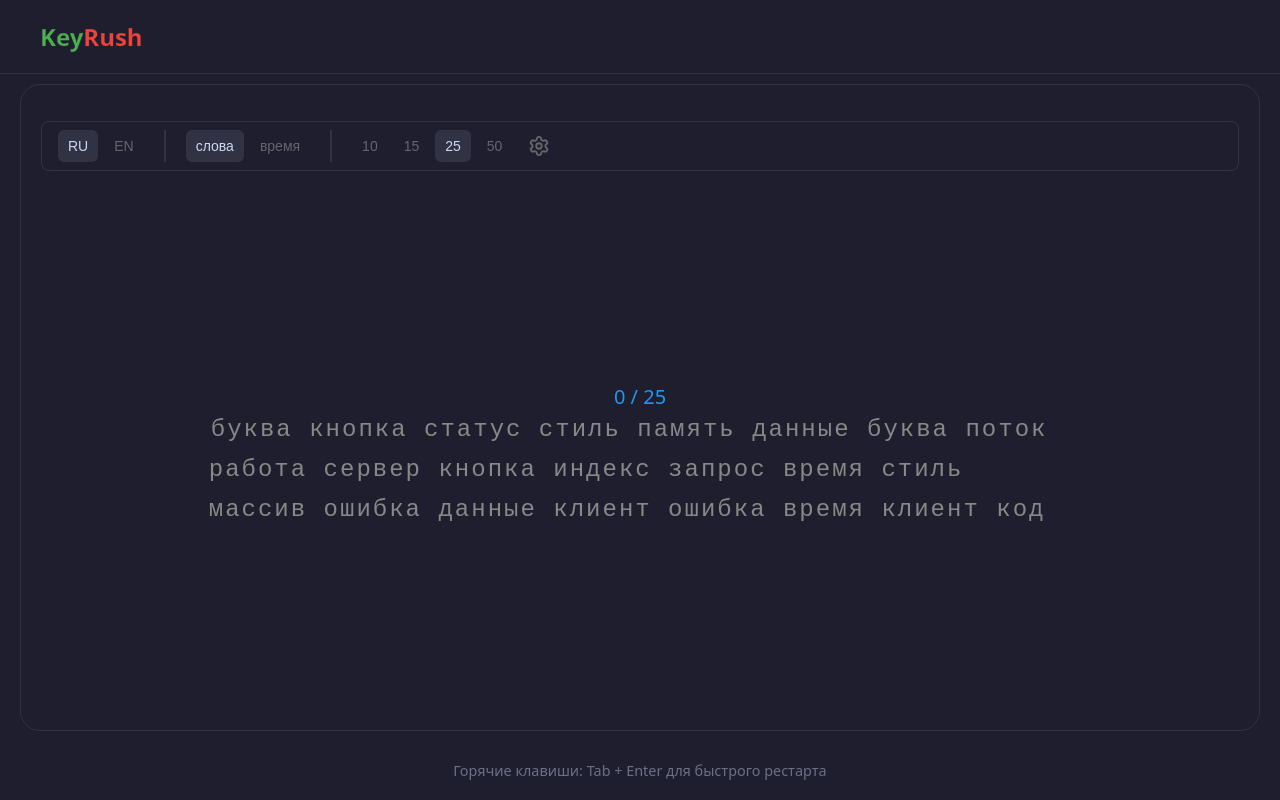
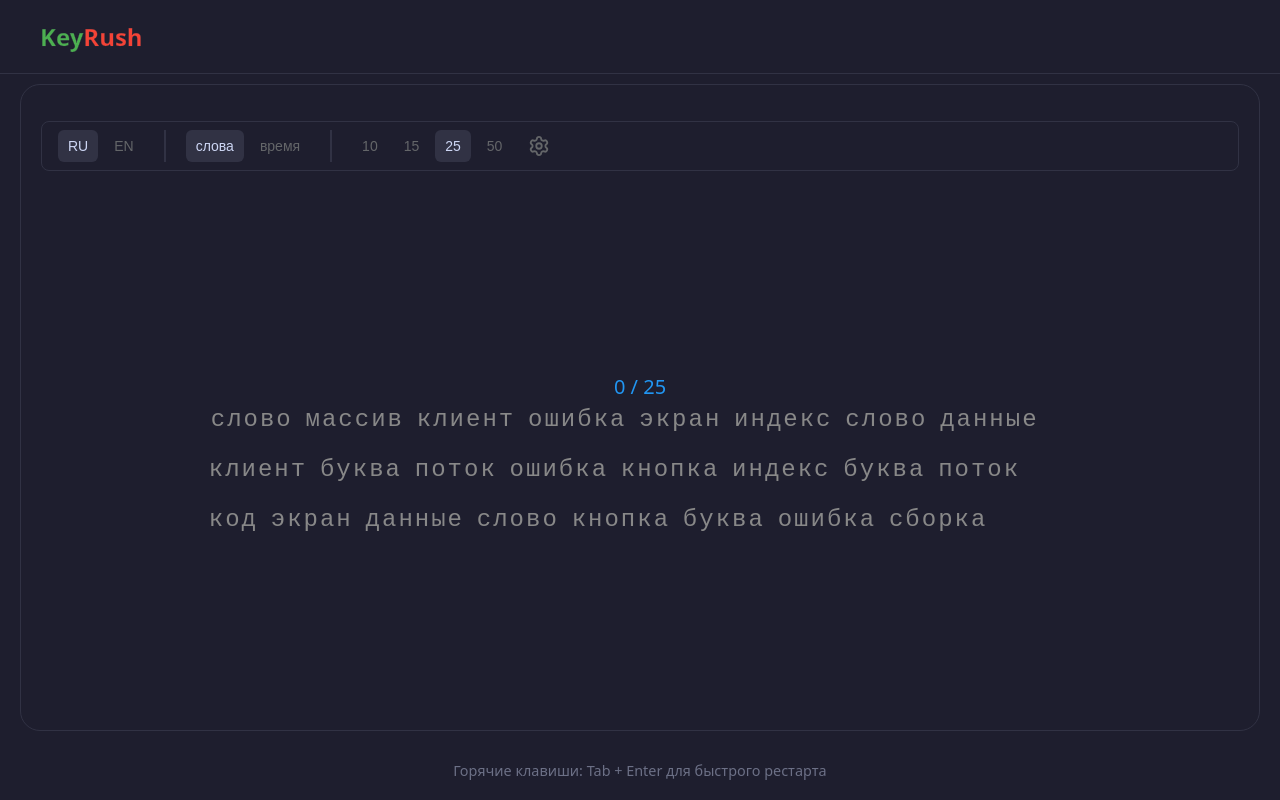
Before and after one commit to Glebess/KeyRush, a React (Vite) app: page / in a window 1280 px wide. Built offline with nearby package versions, Linux system fonts and the light colour scheme.

Commit message:
feat(session/lib,TrainerPage,TypingBox) -- Added infinite mode if words && time === 0 in CustomValueModel -- Loading new words in endless mode if fewer than 15 words remain until the last word. -- Styles

```diff
--- a/src/entities/session/lib/useTimer.ts
+++ b/src/entities/session/lib/useTimer.ts
@@ -1,4 +1,4 @@
-import { useEffect, useState } from "react";
+import { useEffect, useState, useRef } from "react";
 import type { UseTimerProps } from "../model/types";
 
 export const useTimer = ({
@@ -8,23 +8,36 @@ export const useTimer = ({
   enabled,
   onTimeUp,
 }: UseTimerProps) => {
-  const [timeLeft, setTimeLeft] = useState<number>(duration);
+  const [timeLeft, setTimeLeft] = useState<number>(
+    duration === 0 ? 0 : duration,
+  );
+
+  const onTimeUpRef = useRef(onTimeUp);
+  useEffect(() => {
+    onTimeUpRef.current = onTimeUp;
+  }, [onTimeUp]);
 
   useEffect(() => {
     if (!enabled || !isStarted || isEnded) return;
-
+    // Если duration === 0 таймер идет в обратную сторону
     const interval = setInterval(() => {
       setTimeLeft((prev) => {
+        if (duration === 0) {
+          return prev + 1;
+        }
+
         if (prev <= 1) {
           clearInterval(interval);
-          onTimeUp();
+          onTimeUpRef.current();
           return 0;
         }
+
         return prev - 1;
       });
     }, 1000);
 
     return () => clearInterval(interval);
-  }, [enabled, isStarted, isEnded, onTimeUp]);
+  }, [enabled, isStarted, isEnded, duration]);
+
   return timeLeft;
 };
--- a/src/entities/session/lib/useTypingInput.ts
+++ b/src/entities/session/lib/useTypingInput.ts
@@ -1,5 +1,4 @@
-/* Обработка keydown , заполнение массива charStates и подсчет общего количества промахов */
-
+// src/entities/session/lib/useTypingInput.ts
 import { useState, useCallback, useEffect } from "react";
 import type { TypedCharacter } from "../model/types";
 
@@ -11,6 +10,31 @@ export const useTypingInput = (targetText: string) => {
   const [isStarted, setIsStarted] = useState<boolean>(false);
   const [isEnded, setIsEnded] = useState<boolean>(false);
   const [totalMisses, setTotalMisses] = useState<number>(0);
+
+  const [prevTargetText, setPrevTargetText] = useState(targetText);
+
+  if (targetText !== prevTargetText) {
+    setPrevTargetText(targetText);
+
+    // Если новый текст начинается со старого - это подгрузка порции
+    if (prevTargetText.length > 0 && targetText.startsWith(prevTargetText)) {
+      const addedChars = targetText.slice(prevTargetText.length);
+      setCharStates((prev) => [
+        ...prev,
+        ...addedChars
+          .split("")
+          .map((char) => ({ char, state: "idle" as const })),
+      ]);
+    } else {
+      setCharStates(
+        targetText.split("").map((char) => ({ char, state: "idle" as const })),
+      );
+      setCurrentIndex(0);
+      setIsStarted(false);
+      setIsEnded(false);
+      setTotalMisses(0);
+    }
+  }
 
   const finishSession = useCallback(() => {
     setIsEnded(true);
@@ -39,7 +63,6 @@ export const useTypingInput = (targetText: string) => {
         return;
       }
 
-      // Обработка символьного ввода
       if (key.length === 1 && currentIndex < targetText.length) {
         if (key === " ") e.preventDefault();
 
--- a/src/pages/trainer/ui/TrainerPage.tsx
+++ b/src/pages/trainer/ui/TrainerPage.tsx
@@ -1,13 +1,14 @@
+import { useState, useCallback } from "react";
 import { TypingBox } from "@/widgets/typing-box";
 import { generateText } from "@/entities/word-list";
-import styles from "./TrainerPage.module.css";
-import { useState } from "react";
 import {
   ModeSelectorKeyboardTrainer,
   type Language,
   type OptionValue,
   type Mode,
 } from "@/features/change-mode/ui/ModeSelectorKeyboardTrainer";
+import styles from "./TrainerPage.module.css";
+
 export const TrainerPage = () => {
   const [language, setLanguage] = useState<Language>("ru");
   const [wordsCount, setWordsCount] = useState<OptionValue>(25);
@@ -15,11 +16,38 @@ export const TrainerPage = () => {
   const [mode, setMode] = useState<Mode>("words");
 
   const activeValue = mode === "words" ? wordsCount : timeSecond;
-  const text = generateText(language, mode === "time" ? 100 : wordsCount);
+
+  const isInfinite = Number(activeValue) === 0;
+
+  const timeLimitNumber = Number(timeSecond) || 0;
+  const wordsCountNumber = Number(wordsCount) || 0;
+
+  const initialCount = isInfinite
+    ? 50
+    : mode === "time"
+      ? Math.max(150, timeLimitNumber * 4)
+      : wordsCountNumber;
+
+  const currentConfigKey = `${language}-${mode}-${wordsCountNumber}-${timeLimitNumber}-${isInfinite}`;
+
+  const [prevConfigKey, setPrevConfigKey] = useState(currentConfigKey);
+  const [text, setText] = useState(() => generateText(language, initialCount));
+  const [sessionKey, setSessionKey] = useState(0);
+
+  if (prevConfigKey !== currentConfigKey) {
+    setPrevConfigKey(currentConfigKey);
+    setText(generateText(language, initialCount));
+    setSessionKey((prev) => prev + 1);
+  }
+
+  const handleLoadMoreWords = useCallback(() => {
+    setText((prevText) => `${prevText} ${generateText(language, 30)}`);
+  }, [language]);
 
   const handleModeChange = (newMode: Mode): void => {
     setMode(newMode);
   };
+
   const handleValueChange = (val: OptionValue): void => {
     if (mode === "time") {
       setTimeSecond(val);
@@ -27,6 +55,7 @@ export const TrainerPage = () => {
       setWordsCount(val);
     }
   };
+
   return (
     <div className={styles.container}>
       <div className={styles.topBar}>
@@ -42,10 +71,12 @@ export const TrainerPage = () => {
 
       <div className={styles.typingWrapper}>
         <TypingBox
+          key={sessionKey}
           text={text}
-          key={text}
           selectedMode={mode}
-          timeLimit={timeSecond}
+          timeLimit={timeLimitNumber}
+          isInfinite={isInfinite}
+          onLoadMore={handleLoadMoreWords}
         />
       </div>
     </div>
--- a/src/widgets/typing-box/model/types.ts
+++ b/src/widgets/typing-box/model/types.ts
@@ -5,4 +5,6 @@ export interface TypingBoxProps {
   onComplete?: () => void;
   selectedMode: Mode;
   timeLimit: number;
+  onLoadMore?: () => void;
+  isInfinite: boolean;
 }
--- a/src/widgets/typing-box/ui/TypingBox.module.css
+++ b/src/widgets/typing-box/ui/TypingBox.module.css
@@ -11,11 +11,17 @@
   user-select: none;
   font-size: 24px;
   max-width: 90%;
+
+  display: flex;
+  flex-wrap: wrap;
+  gap: 0.6rem 0.8rem;
+  line-height: 2.5rem;
+
+  max-height: calc(2.5rem * 3 + 0.6rem * 2);
+  align-content: flex-start;
+
   overflow: hidden;
   position: relative;
-
-  line-height: 2.5rem;
-  height: 7.5rem;
 }
 .statsBar {
   font-size: 20px;
--- a/src/widgets/typing-box/ui/TypingBox.tsx
+++ b/src/widgets/typing-box/ui/TypingBox.tsx
@@ -8,6 +8,8 @@ export const TypingBox = ({
   text,
   selectedMode,
   timeLimit,
+  isInfinite = false,
+  onLoadMore,
 }: TypingBoxProps) => {
   const {
     words,
@@ -22,7 +24,16 @@ export const TypingBox = ({
   const boxRef = useRef<HTMLDivElement>(null);
   const totalWords = words.length;
 
-  // Автоматический скролл - держит активную строку посередине
+  // Автоматическая подгрузка новых слов (только в бесконечном режиме)
+  useEffect(() => {
+    if (!isInfinite || !onLoadMore) return;
+
+    if (totalWords - currentWordIndex < 15) {
+      onLoadMore();
+    }
+  }, [currentWordIndex, totalWords, isInfinite, onLoadMore]);
+
+  // Автоматический скролл — держит активную строку посередине
   useEffect(() => {
     if (!boxRef.current) return;
 
@@ -46,7 +57,9 @@ export const TypingBox = ({
       <div className={styles.statsBar}>
         <span>
           {selectedMode === "words"
-            ? `${currentWordIndex} / ${totalWords}`
+            ? isInfinite
+              ? `${currentWordIndex} / ∞`
+              : `${currentWordIndex} / ${totalWords}`
             : `${timeLeft}s`}
         </span>
       </div>
```
